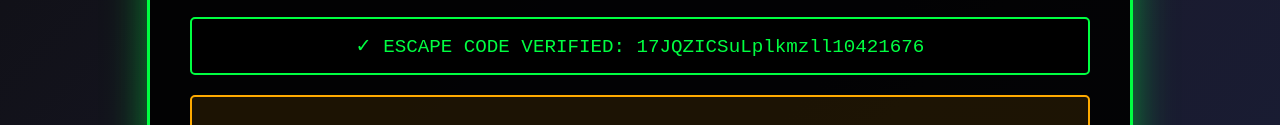
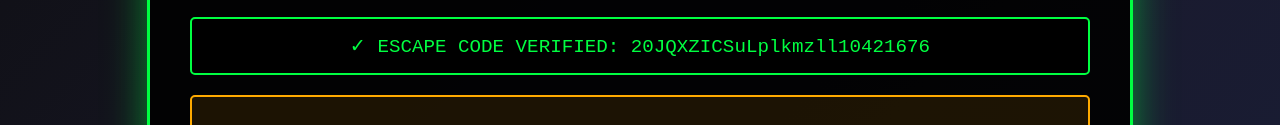
Before and after one commit to nemoyatpeace/escape_room, a plain HTML site: page 20JQXZICSuLplkmzll10421676.html in a window 1280 px wide. Shown: the part 542-667 px from the top of the page. Drawn offline with Linux system fonts and the light colour scheme.

Commit message:
Update 20JQXZICSuLplkmzll10421676.html

```diff
--- a/20JQXZICSuLplkmzll10421676.html
+++ b/20JQXZICSuLplkmzll10421676.html
@@ -145,7 +145,7 @@
         </div>
 
         <div class="code-display">
-            ✓ ESCAPE CODE VERIFIED: 17JQZICSuLplkmzll10421676
+            ✓ ESCAPE CODE VERIFIED: 20JQXZICSuLplkmzll10421676
         </div>
 
         <div class="stats-box">
```
